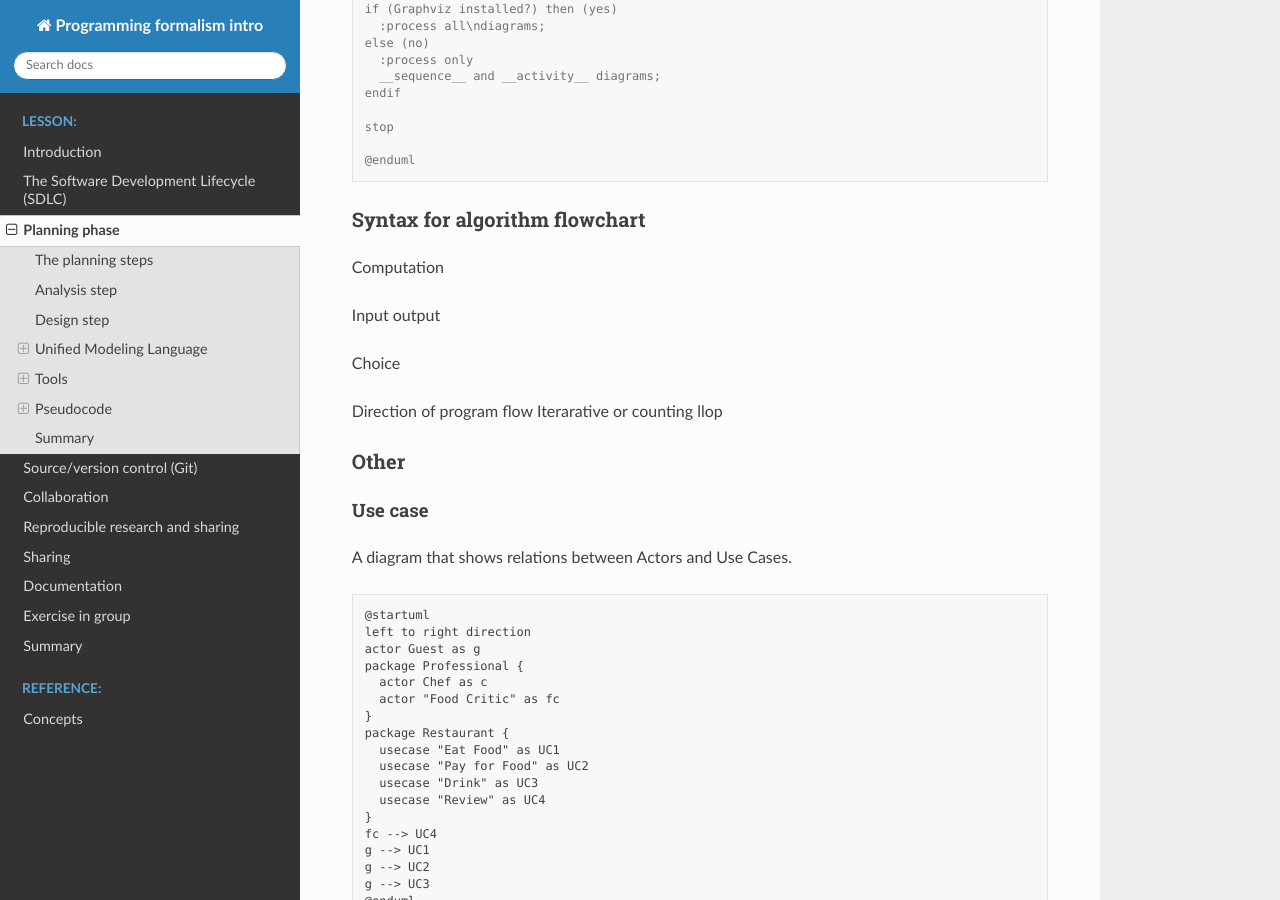
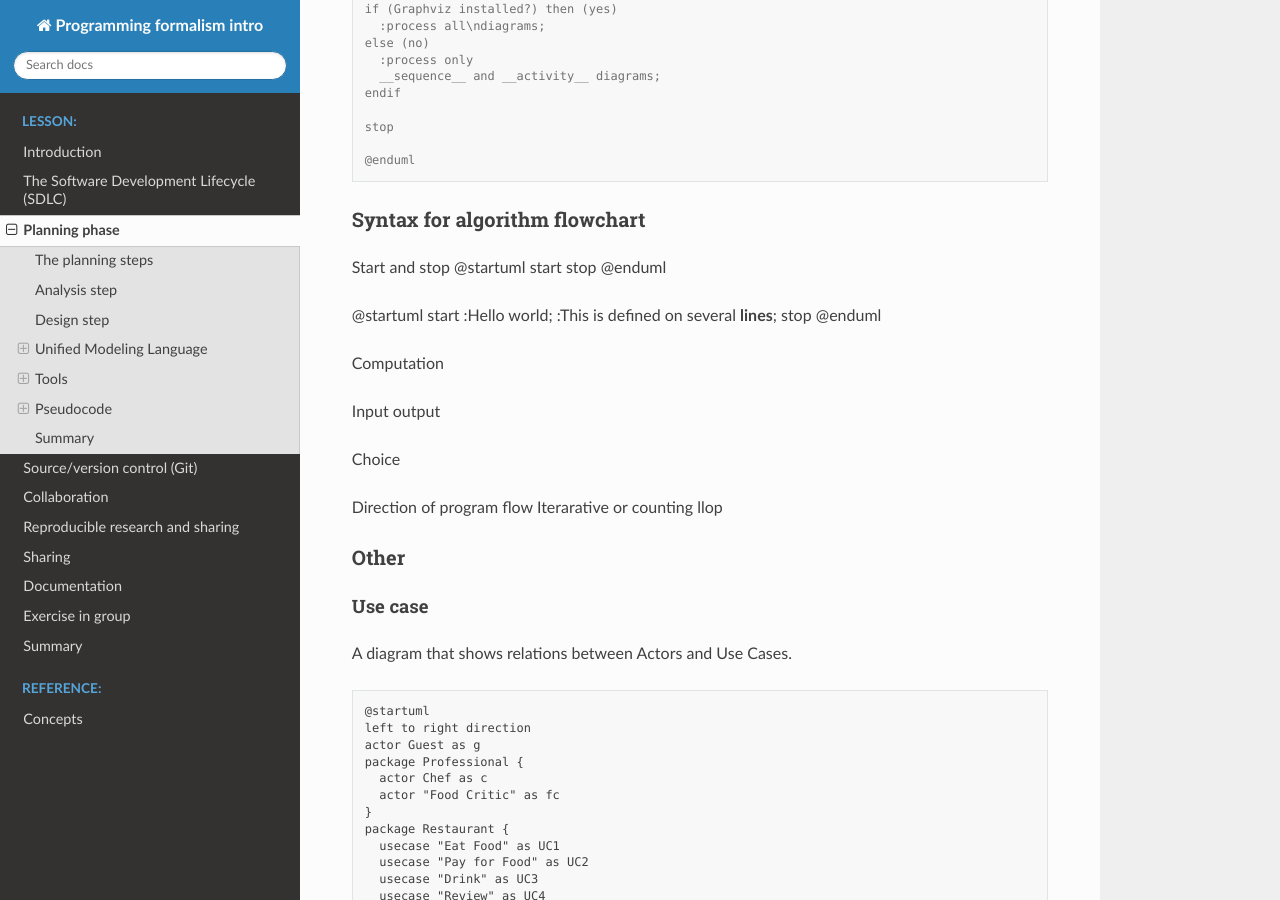
Before and after one commit to UPPMAX/programming_formalisms_intro, a Sphinx documentation site: the page built from doc/flowcharts.md, in a window 1280 px wide and 900 px high, scrolled down 6144 px. Built offline with Sphinx 7.4.7 and the Read the Docs theme 2.0.0, drawn with Linux system fonts in a browser that asks for light colours; pages that are not in the unit, such as notebooks, are missing from menus.

Commit message:
Update flowcharts.md

````diff
--- a/doc/flowcharts.md
+++ b/doc/flowcharts.md
@@ -303,6 +303,21 @@ stop
 ```
 ### Syntax for algorithm flowchart
 
+Start and stop
+@startuml
+start
+stop
+@enduml
+
+@startuml
+start
+:Hello world;
+:This is defined on
+several **lines**;
+stop
+@enduml
+
+
 Computation
 
 Input output
````
